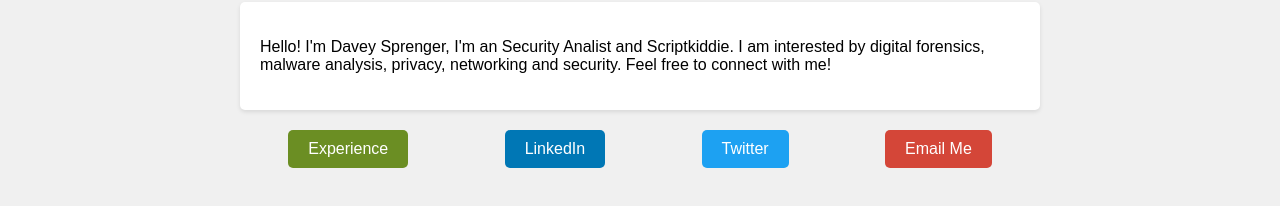
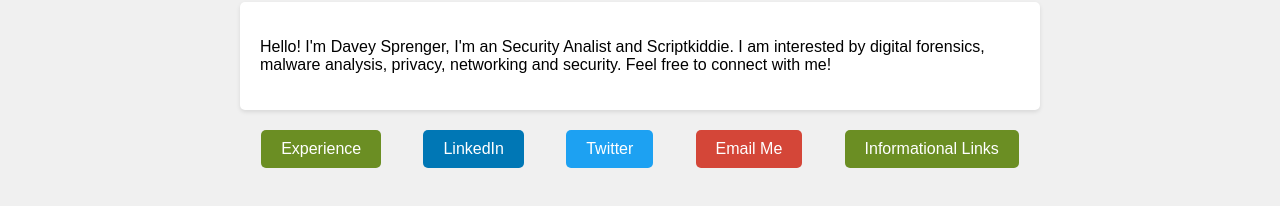
Before and after one commit to WalterHackwell/walterhackwell.github.io, a plain HTML site: page index.html in a window 1280 px wide. Shown: the part 286-492 px from the top of the page. Drawn offline with Linux system fonts and the light colour scheme.

Commit message:
Update index.html

```diff
--- a/index.html
+++ b/index.html
@@ -82,6 +82,8 @@
             <a href="https://www.linkedin.com/in/daveysprenger" target="_blank" class="btn linkedin">LinkedIn</a>
             <a href="https://twitter.com/your-twitter-handle" target="_blank" class="btn twitter">Twitter</a>
             <a href="mailto:support@sprenger.xyz" class="btn email">Email Me</a>
+            <a href="links.html" class="btn experience">Informational Links</a>
+
         </div>
     </div>
 </body>
```
